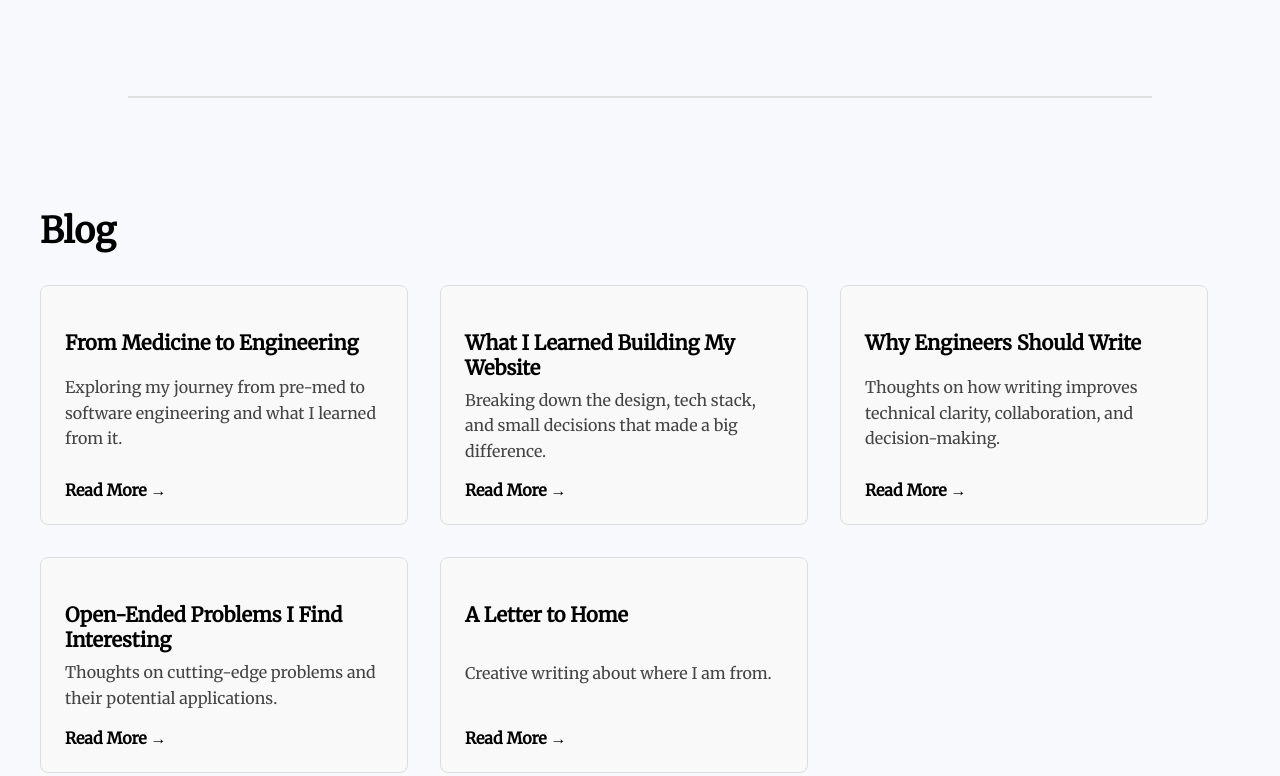
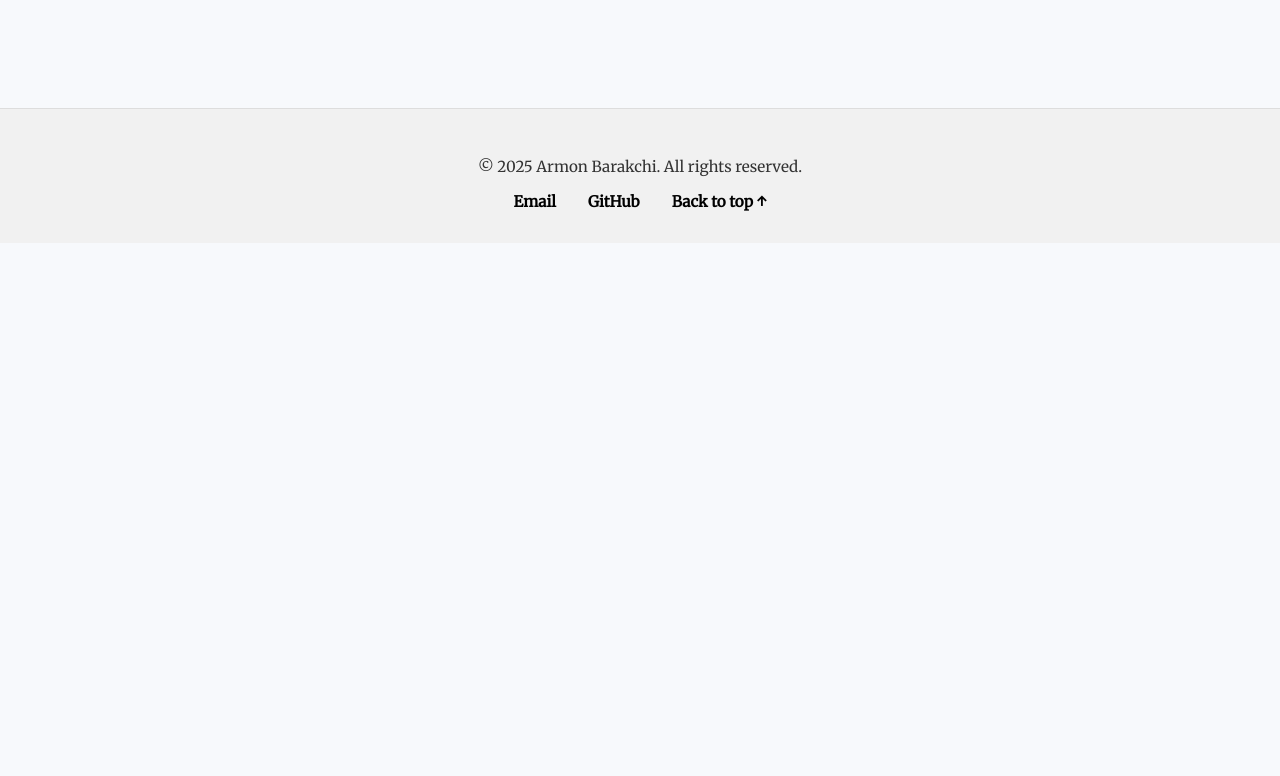
Before and after one commit to ArmonBarakchi/ArmonWebsite, a React (Create React App) app in the folder frontend/: page / in a window 1280 px wide. Shown: the part 1964-2740 px from the top of the page. After the commit the page ends 2207 px from the top, so only its background shows below. Built offline with nearby package versions, Linux system fonts and the light colour scheme.

Commit message:
fixed bugs

```diff
--- a/frontend/public/index.html
+++ b/frontend/public/index.html
@@ -4,7 +4,7 @@
   <meta charset="UTF-8" />
   <meta name="viewport" content="width=device-width, initial-scale=1.0" />
   <title>Armon's Website</title>
-  <link href="https://fonts.googleapis.com/css2?family=Merriweather&display=swap" rel="stylesheet">w
+  <link href="https://fonts.googleapis.com/css2?family=Merriweather&display=swap" rel="stylesheet">
 </head>
 <body>
   <noscript>You need to enable JavaScript to run this app.</noscript>
--- a/frontend/src/App.js
+++ b/frontend/src/App.js
@@ -37,6 +37,7 @@
         <Route path="/guide/mostofundergraduate" element = {<Undergraduate />} />
         <Route path="/guide/python" element = {<Python />} />
 
+        <Route path="/project/options" element={<options/>} />
         <Route path="/project/LineBot" element={<LineBot/>} />
         <Route path="/project/Transcriptomic" element={<Transcriptomic/>} />
         <Route path="/project/E6" element={<E6/>} />
--- a/frontend/src/components/Home.js
+++ b/frontend/src/components/Home.js
@@ -14,8 +14,6 @@
           <Hero/>
           <hr className="section-divider"/>
           <Classes/>
-          <hr className="section-divider"/>
-          <Blogs/>
       </div>
   );
 }
```
